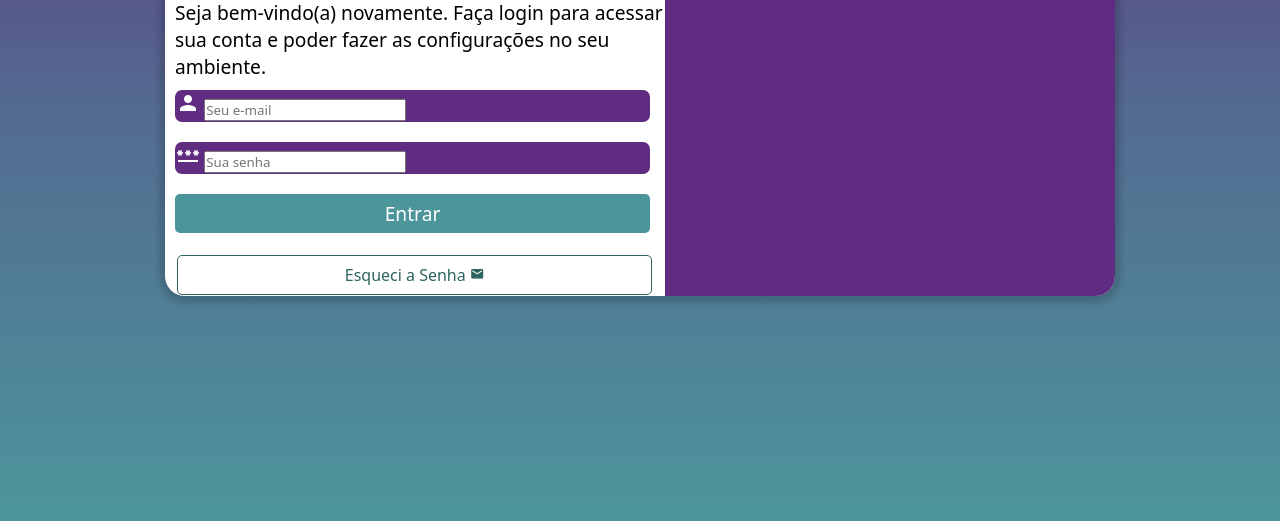
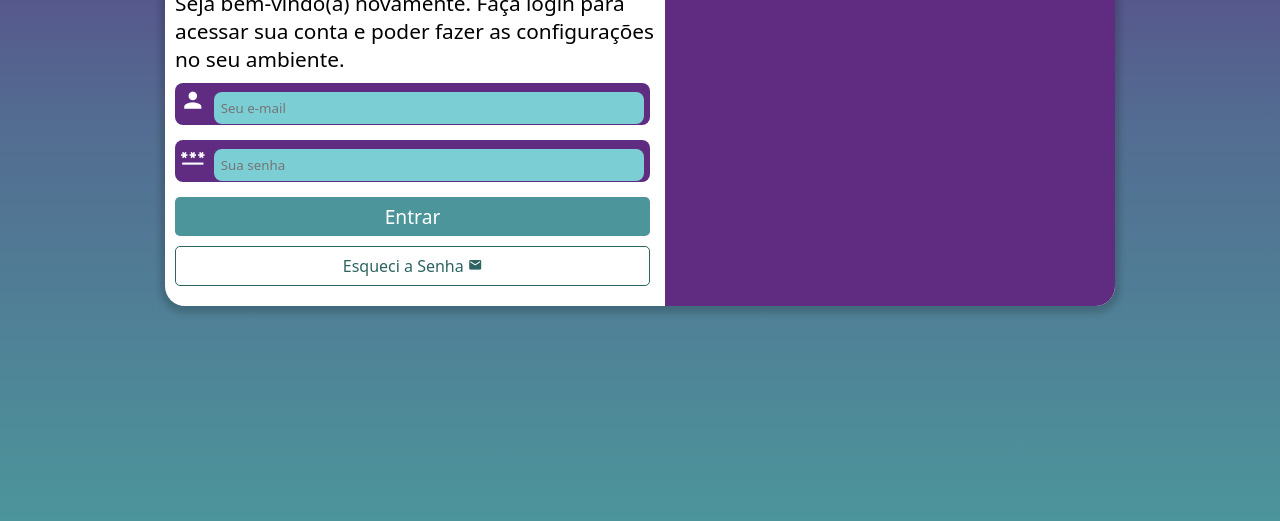
Before and after one commit to MGS-001/projeto-login, a plain HTML site: page index.html in a window 1280 px wide. Shown: the part 279-800 px from the top of the page. Drawn offline with Linux system fonts and the light colour scheme.

Commit message:
mudançafinal

```diff
--- a/Estilo/media-query.css
+++ b/Estilo/media-query.css
@@ -25,7 +25,7 @@
 
       #login{
           width: 620px;
-          height: 290px;
+          height: 320px;
       }
      #imagem{
         float: left;
@@ -56,6 +56,10 @@
       width: 50%;
       margin: 5px ;
      }
+
+     .campo input{
+      width: calc(100% - 13%);
+     }
    }
 
   @media screen and (min-width:1025px) {
@@ -65,7 +69,7 @@
 
      #login{
          width: 950px;
-         height: 350px;
+         height: 370px;
      }
 
      #imagem{
@@ -80,25 +84,29 @@
      }
 
      #formulario p{
-      font-size: 1.2em;
+      font-size: 1.3em;
      }
 
      .campo{
       float: left;
       width: 50%;
-      margin: 0px 10px 20px 10px;
+      margin: 0px 10px 15px 10px;
+     }
+
+     .campo input{
+      width: calc(100% - 9%);
      }
 
       form > input[type="submit"]{
         width: 50%;
         display: block;
-        margin: 10px;
+        margin: 0px 10px;
      }
 
      .botao{
       float: left;
       width: 50%;
       display: block;
-      margin: 12px;
+      margin: 10px 10px 0px 10px;
      }
    }
--- a/Estilo/style.css
+++ b/Estilo/style.css
@@ -33,7 +33,7 @@ main{
     left: 50%;
     top: 50%;
     width: 250px;
-    height: 510px;
+    height: 530px;
     position: absolute;
     border-radius: 20px;
     background-color: white;
@@ -64,16 +64,30 @@ form  label{
 }
 
 form input{
-
+  background-color: #7cced5;
 }
 
 .campo{
     width: 98%;
     padding: 1px;
     color: white;
-    border-radius: 7px;
+    border-radius: 8px;
     margin: 0px auto 10px auto;
     background-color: var(--cor01);
+}
+
+.campo > span{
+    padding: 4px;
+    font-size: 1.6em;
+}
+
+.campo input{
+    border: 0px;
+    height: 100%;
+    padding: 7px;
+    font-size: em;
+    border-radius: 8px;
+    width: calc(100% - 20%);
 }
 
 form > input[type="submit"]{
```
